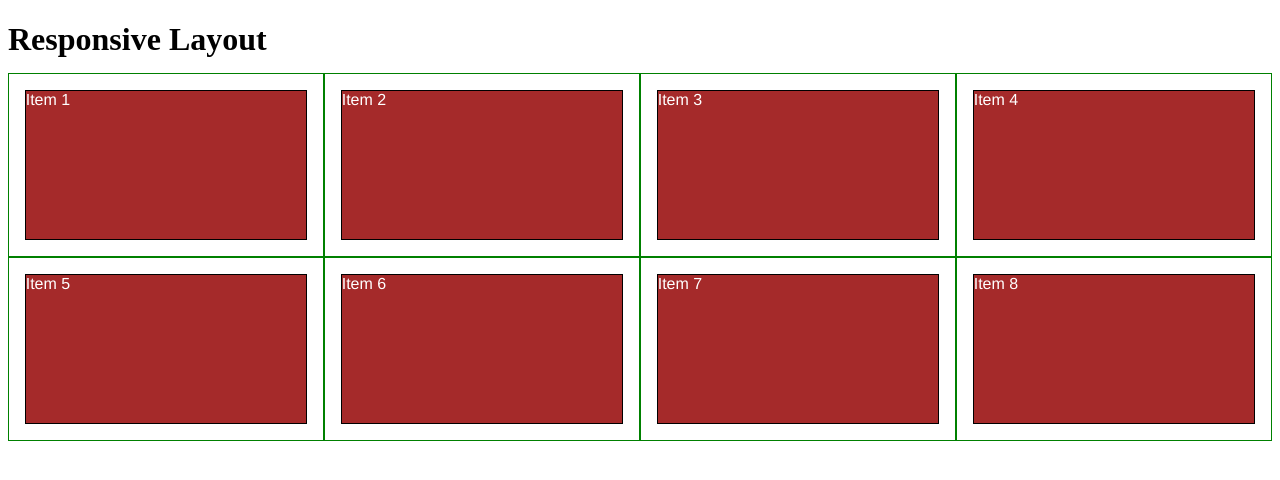
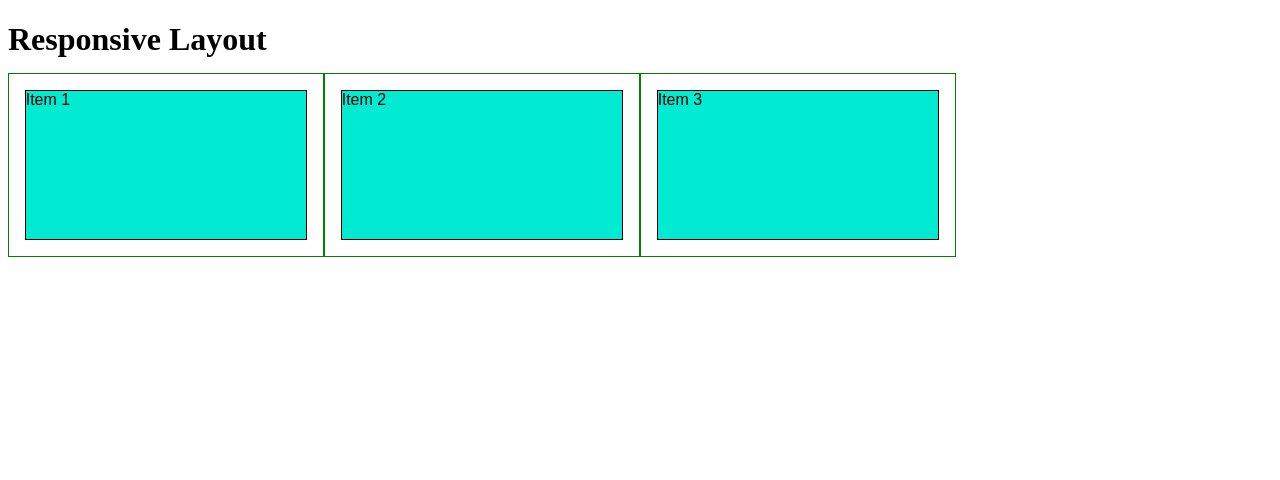
Before and after one commit to GoGetKaizex/CeLearn, a plain HTML site: page M2_Solution/E24 framework.html in a window 1280 px wide. Drawn offline with Linux system fonts and the light colour scheme.

Commit message:
changing colors and fonts

```diff
--- a/M2_Solution/E24 framework.html
+++ b/M2_Solution/E24 framework.html
@@ -16,13 +16,13 @@ h1 {
 
 p {
   border: 1px solid black;
-  background-color: #A52A2A;
+  background-color: #00EBD2;
   width: 90%;
   height: 150px;
   margin-right: auto;
   margin-left: auto;
-  font-family: Helvetica;
-  color: white;
+  font-family: Arial, sans-serif;
+  color: black;
 }
 
 /* Simple Responsive Framework. */
@@ -127,11 +127,6 @@ p {
   <div class="col-lg-3 col-md-6"><p>Item 1</p></div>
   <div class="col-lg-3 col-md-6"><p>Item 2</p></div>
   <div class="col-lg-3 col-md-6"><p>Item 3</p></div>
-  <div class="col-lg-3 col-md-6"><p>Item 4</p></div>
-  <div class="col-lg-3 col-md-6"><p>Item 5</p></div>
-  <div class="col-lg-3 col-md-6"><p>Item 6</p></div>
-  <div class="col-lg-3 col-md-6"><p>Item 7</p></div>
-  <div class="col-lg-3 col-md-6"><p>Item 8</p></div>
 </div>
 
 </body>
```
